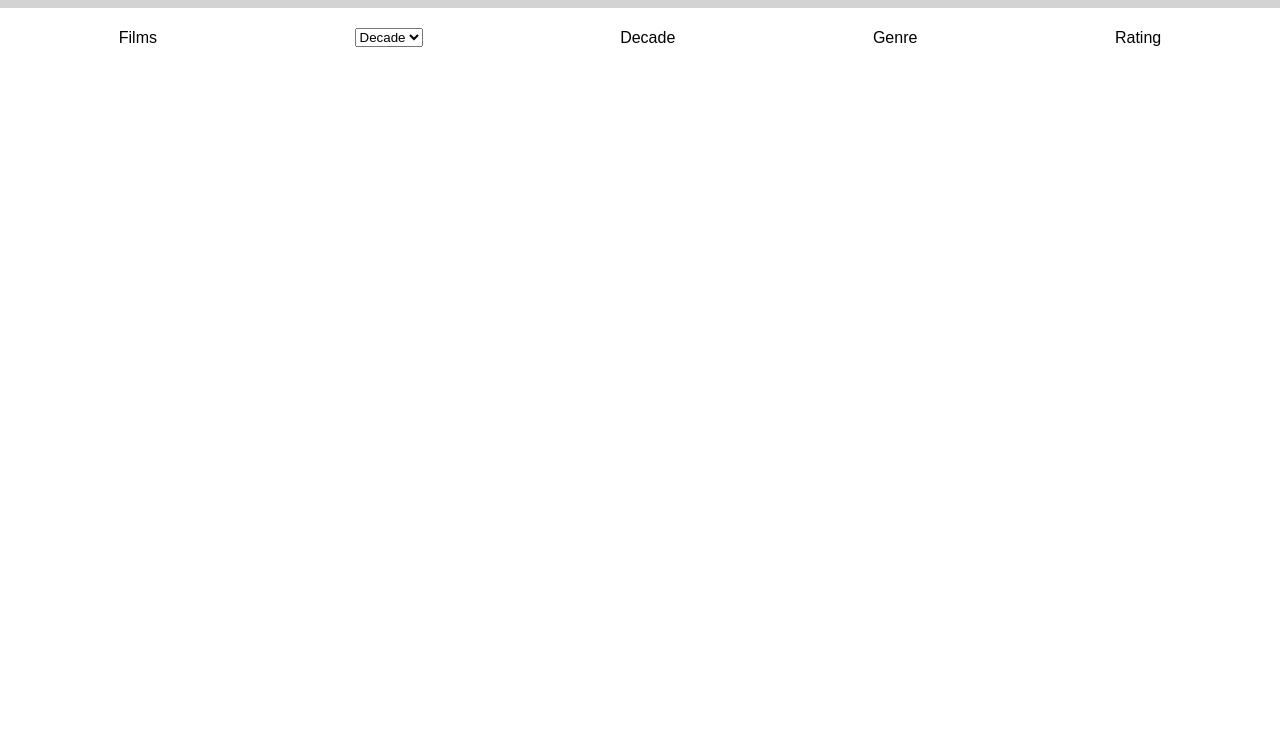
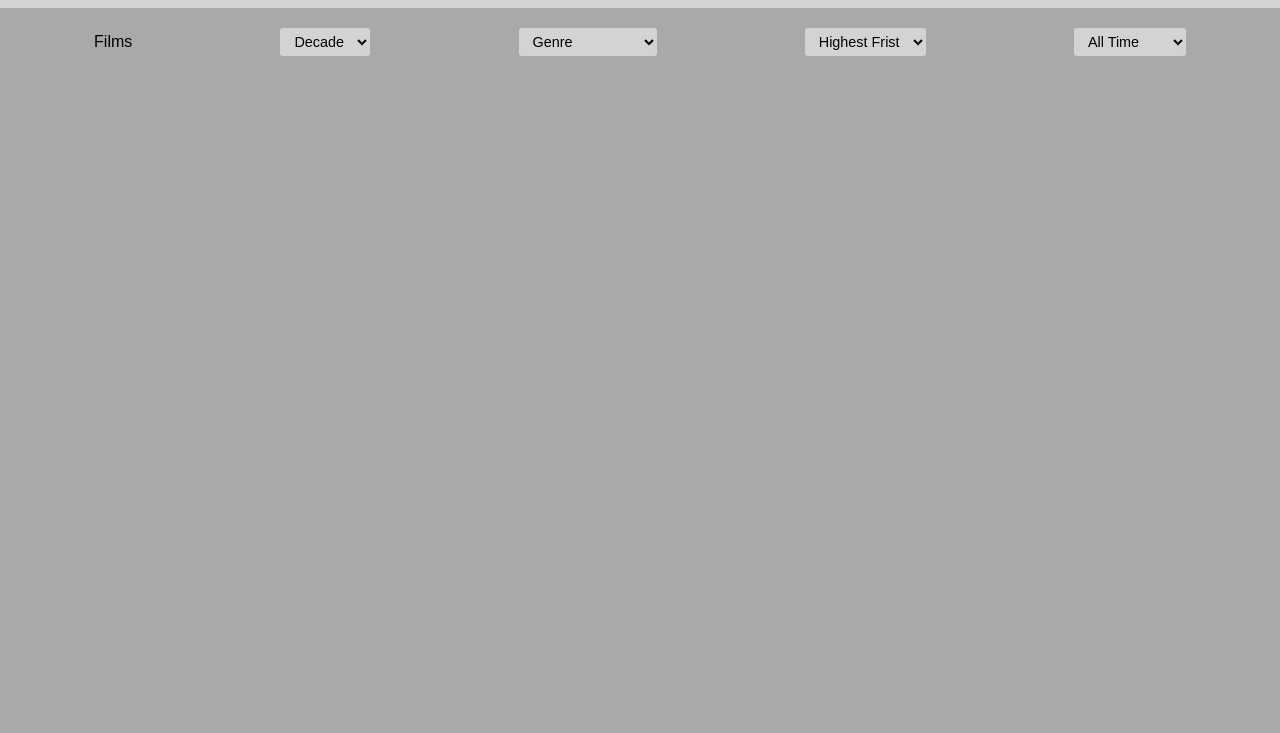
Before and after one commit to EmilyAMartin/Film-Website, a plain HTML site: page films.html in a window 1280 px wide. Shown: the part 67-800 px from the top of the page. Drawn offline with Linux system fonts and the light colour scheme.

Commit message:
Added selection options on film page

```diff
--- a/films.html
+++ b/films.html
@@ -3,7 +3,7 @@
   <head>
     <meta charset="UTF-8" />
     <meta name="viewport" content="width=device-width, initial-scale=1.0" />
-    <title>Film</title>
+    <title>Films</title>
     <link rel="stylesheet" href="style.css" />
     <script src="script.js"></script>
   </head>
@@ -14,19 +14,59 @@
       <div class="link" id="listPage" onclick="showListPage()">List</div>
       <div class="link" id="journalPage" onclick="showJournalPage()">Journal</div>
     </div>
-    <div class="flex-container2" id="filmNavigation">
-      <label for="cars">Films</label>
-    <select name="decade" id="decade">
-    <option value="decade">Decade</option>
-    <option value="2020's">2020's</option>
-    <option value="2010's">2010's</option>
-    <option value="2000's">2000's</option>
-    <option value="1990's">1990's</option>
-    </select>
-
-      <div>Decade</div>
-      <div>Genre</div>
-      <div>Rating</div>
+    <div class="flex-container2" id="filmSelectionCategories">
+      <label for="categories">Films</label>
+      <select name="decade" id="decade">
+        <option value="decade">Decade</option>
+        <option value="2020s">2020s</option>
+        <option value="2010s">2010s</option>
+        <option value="2000s">2000s</option>
+        <option value="1990s">1990s</option>
+        <option value="1980s">1980s</option>
+        <option value="1970s">1970s</option>
+        <option value="1960s">1960s</option>
+        <option value="1950s">1950s</option>
+        <option value="1940s">1940s</option>
+        <option value="1930s">1930s</option>
+        <option value="1920s">1920s</option>
+        <option value="1910s">1910s</option>
+        <option value="1900s">1900s</option>
+        <option value="1890s">1970s</option>
+        <option value="1880s">1960s</option>
+        <option value="1870s">1950s</option>
+      </select>
+      <select name="genre" id="genre">
+        <option value="genre">Genre</option>
+        <option value="Action">Action</option>
+        <option value="Adventure">Adventure</option>
+        <option value="Animation">Animation</option>
+        <option value="Comedy">Comedy</option>
+        <option value="Crime">Crime</option>
+        <option value="Documentary">Documentary</option>
+        <option value="Drama">Drama</option>
+        <option value="Family">Family</option>
+        <option value="Fantasy">Fantasy</option>
+        <option value="History">History</option>
+        <option value="Horror">Horror</option>
+        <option value="Musical">Musical</option>
+        <option value="Mystery">Mystery</option>
+        <option value="Romance">Romance</option>
+        <option value="Science Fiction">Science Fiction</option>
+        <option value="Thriller">Thriller</option>
+        <option value="TV Movie">TV Movie</option>
+        <option value="War">War</option>
+        <option value="Western">Western</option>
+      </select>
+      <select name="rating" id="rating">
+        <option value="Highest Frist">Highest Frist</option>
+        <option value="Lowest First">Lowest First</option>
+      </select>
+      <select name="popular" id="popular">
+        <option value="All Time">All Time</option>
+        <option value="This Year">This Year</option>
+        <option value="This Month">This Month</option>
+        <option value="This Week">This Week</option>
+      </select>
     </div>
   </body>
 </html>
--- a/style.css
+++ b/style.css
@@ -1,6 +1,7 @@
 * {
   margin: 0;
   box-sizing: border-box;
+  background-color: darkgrey;
 }
 body{
   font-family: "Poppins", sans-serif;
@@ -22,10 +23,21 @@ body{
 }
 #mainHeader {
     font-size: 1.5rem;
+    background-color: lightgray;
 }
 #filmPage, #listPage, #journalPage{
   font-size: 1.2rem;
+  background-color: lightgray;
 }
 .link:hover{
 color: #ffffff;
 }
+select{
+outline: none;
+background-color: lightgray;
+border: lightgrey;
+border-radius: 3px;
+padding: 5px 10px;
+font-family: "Poppins", sans-serif;
+font-size: 0.9rem;
+}
```
